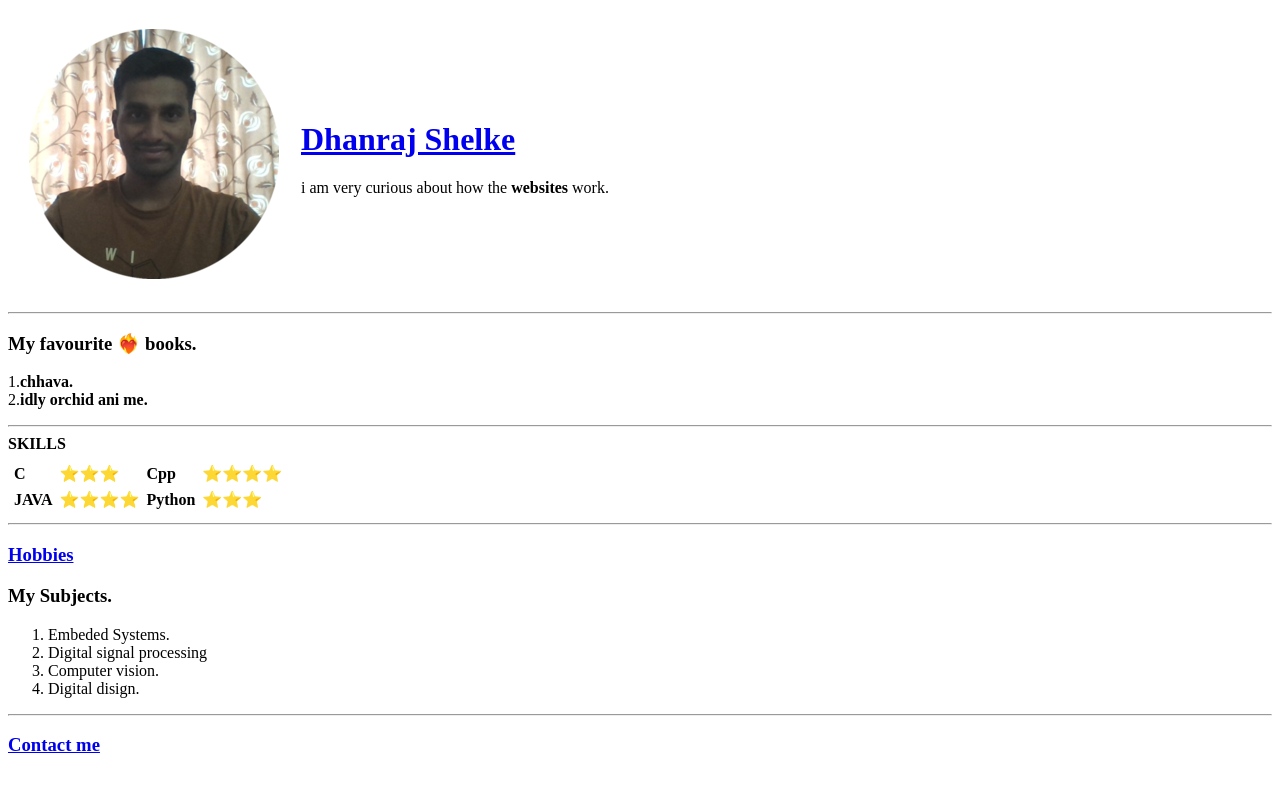
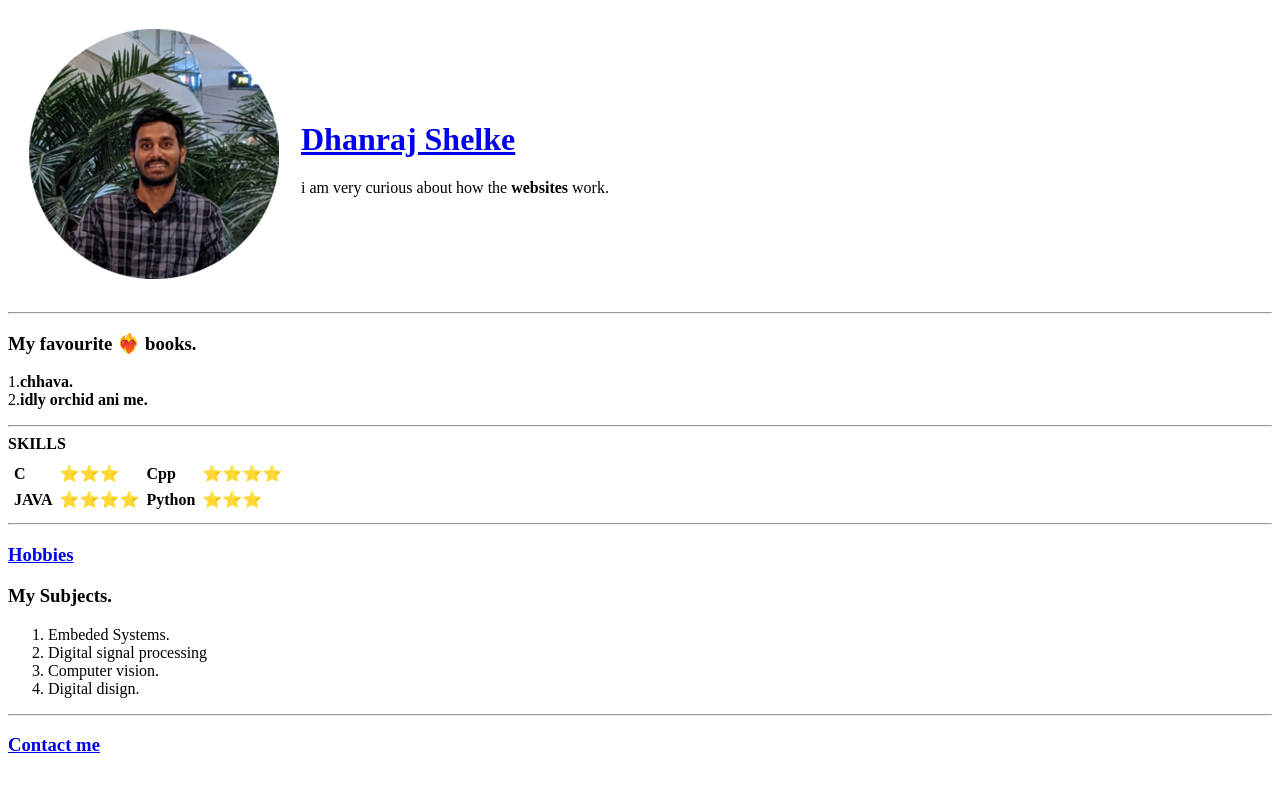
Before and after one commit to dhanraj9527/cv, a plain HTML site: page index.html in a window 1280 px wide. Drawn offline with Linux system fonts and the light colour scheme.

Commit message:
Update index.html

```diff
--- a/index.html
+++ b/index.html
@@ -9,7 +9,7 @@
 <body>
     <table cellspacing="20">
   <tr>
-    <td><img src='dhanraj-fotor.png' alt="dhanraj image"></td>
+    <td><img src='dhanrajpicnew.png' alt="dhanraj image"></td>
 
     <td> <a href="https://in.linkedin.com/in/dhanraj-shelke-579b45230">
             <h1>Dhanraj Shelke</h1>
```
